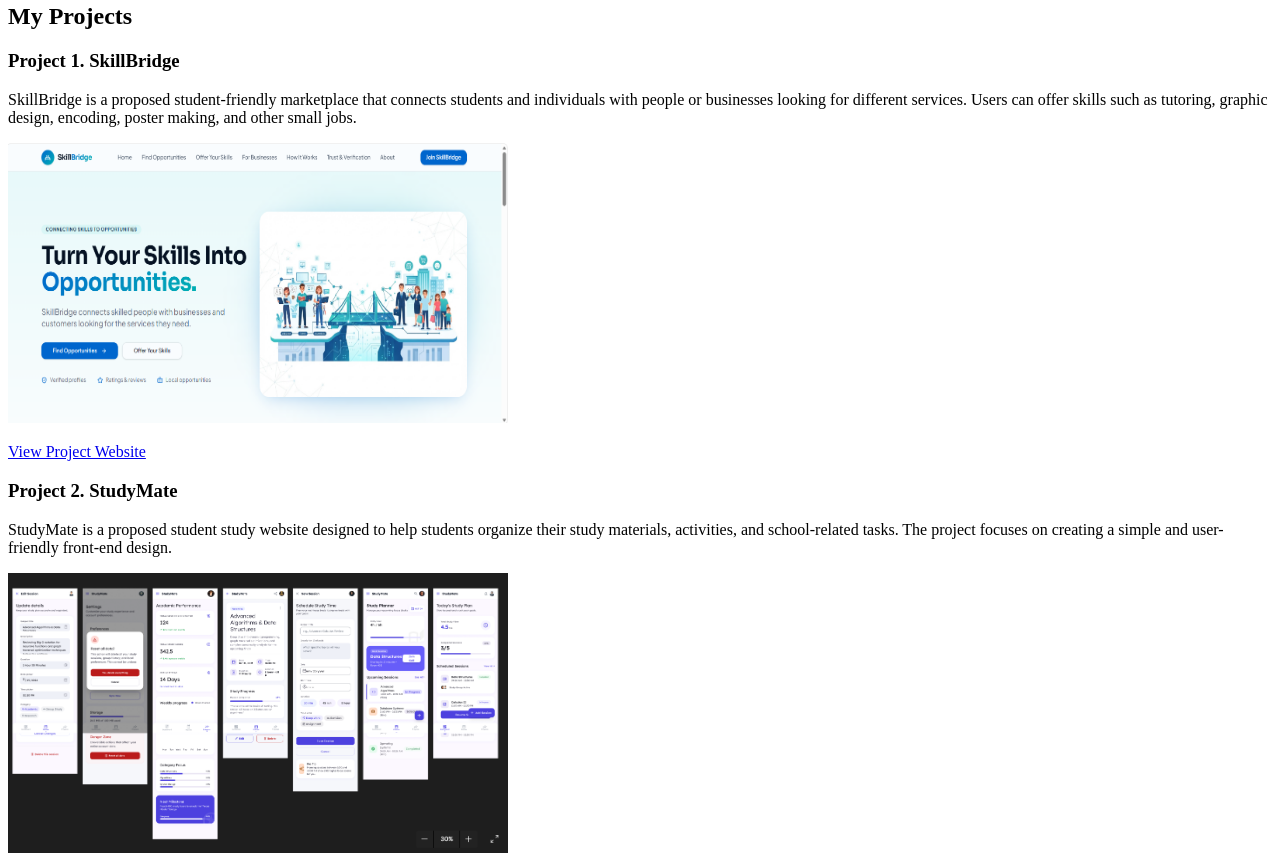
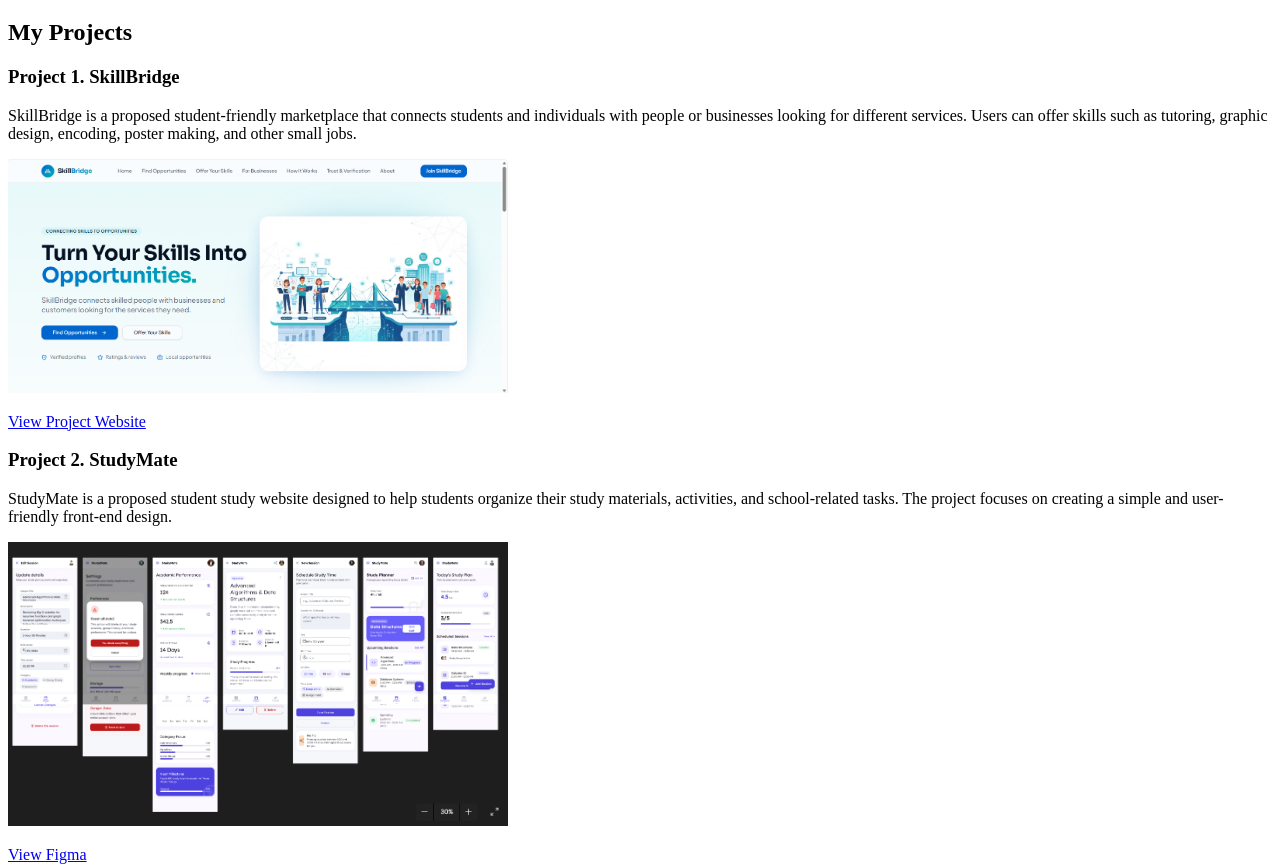
Before and after one commit to Jeadine29/lab-activity2-personal-portfolio, a plain HTML site: page WEBDEV/Personal Portfolio/index.html in a window 1280 px wide. Shown: the part 993-1859 px from the top of the page. Drawn offline with Linux system fonts and the light colour scheme.

Commit message:
Remove the height in the images in About me and My Projects sections

```diff
--- a/WEBDEV/Personal Portfolio/index.html
+++ b/WEBDEV/Personal Portfolio/index.html
@@ -30,7 +30,7 @@
     <p>I'm currently a student in the Diploma in Applied Artificial Intelligence program at the University of Cebu (Year level: 1st year).</p>
     <p>My goal is to bridge customer experience know-how with practical AI tools, automate repetitive support work, and eventually build useful websites and applications.</p>
 
-    <img id="profile-pic" src="images/jea-profile.png" alt="Profile picture of Jea Boldios" width="200" height="240">
+    <img id="profile-pic" src="images/jea-profile.png" alt="Profile picture of Jea Boldios" width="200">
 
 <hr>
 
@@ -60,12 +60,12 @@
 
      <h3>Project 1. SkillBridge</h3>
      <p> SkillBridge is a proposed student-friendly marketplace that connects students and individuals with people or businesses looking for different services. Users can offer skills such as tutoring, graphic design, encoding, poster making, and other small jobs. </p>
-     <img id="project1" src="images/SkillBridge.png" alt="Screenshot of the Skillbridge website" width="500" height="280">
+     <img id="project1" src="images/SkillBridge.png" alt="Screenshot of the Skillbridge website" width="500">
      <p> <a href="https://skillbridge-connect.vibepreview.app/"> View Project Website </a> </p>
 
      <h3>Project 2. StudyMate</h3>
      <p> StudyMate is a proposed student study website designed to help students organize their study materials, activities, and school-related tasks. The project focuses on creating a simple and user-friendly front-end design. </p>
-     <img id="project2" src="images/StudyMate.png" alt="Screenshot of the figma design for Studymate" width="500" height="280">
+     <img id="project2" src="images/StudyMate.png" alt="Screenshot of the figma design for Studymate" width="500">
      <p> <a href="https://www.figma.com/design/c6cAm2TdkOGekJh62TrdRo/StudyMate--Community-?t=AdrbcrQpkaNbE6Ma-0"> View Figma </a> </p>
 
 <hr>
```
